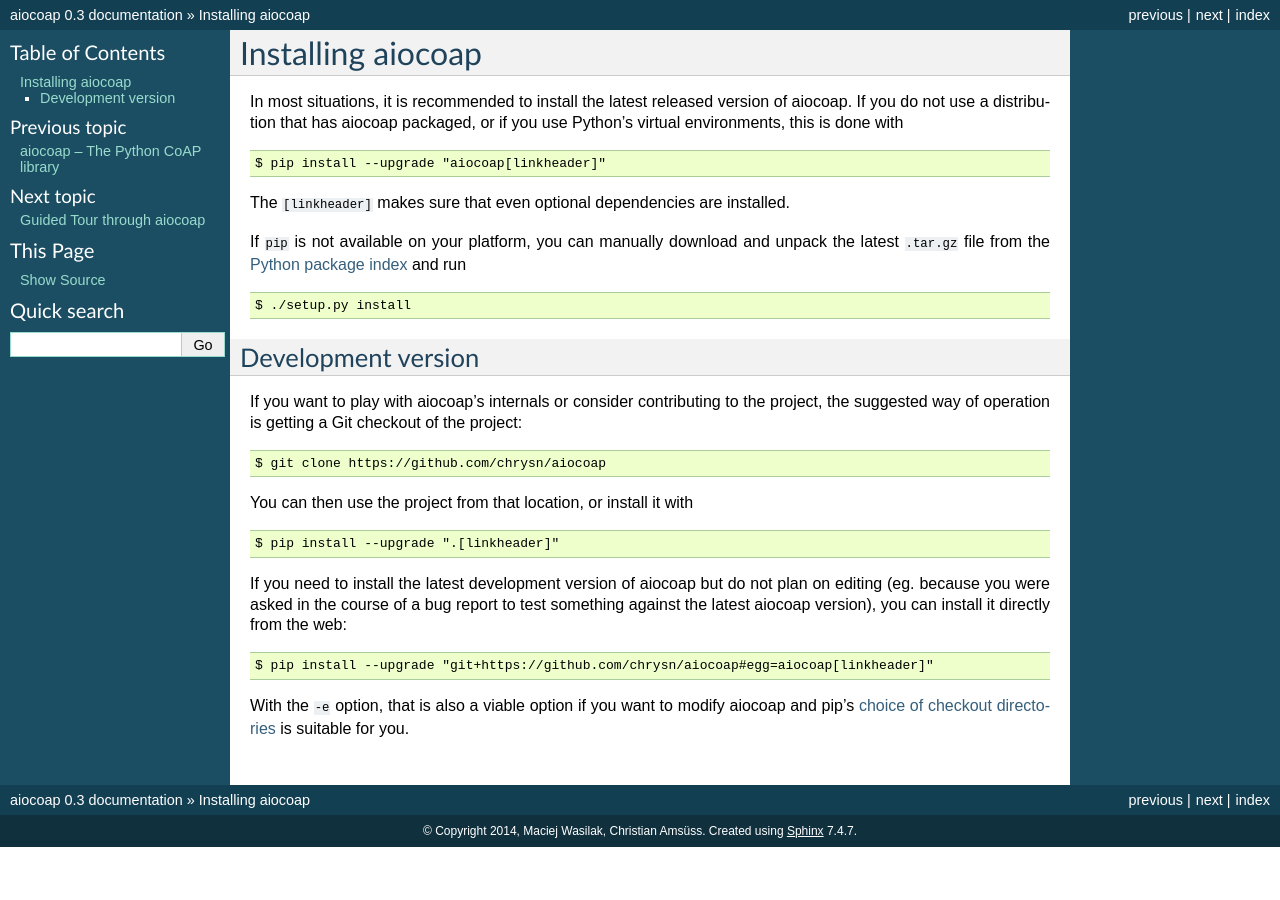
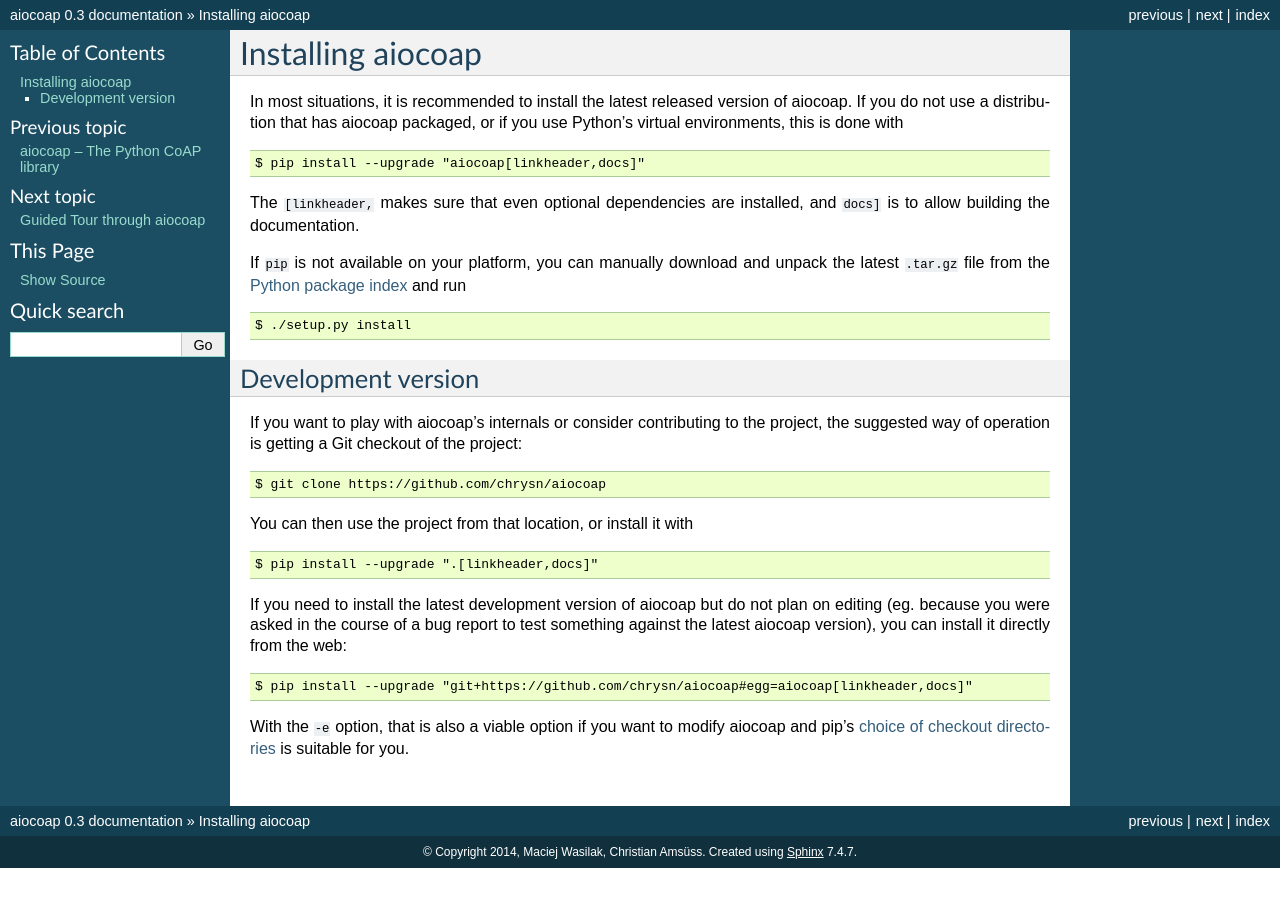
Before and after one commit to chrysn/aiocoap, a Sphinx documentation site: the page built from doc/installation.rst, in a window 1280 px wide. Built offline with Sphinx 7.4.7, drawn with Linux system fonts in a browser that asks for light colours; pages that are not in the unit, such as notebooks, are missing from menus.

Commit message:
doc: Use sphinxarg to build documentation and man pages for tools

```diff
--- a/doc/aiocoap_index.py
+++ b/doc/aiocoap_index.py
@@ -82,6 +82,19 @@
 
                     aiocoap.numbers.*
                 """).format(x=x)
+        elif x.startswith('aiocoap.cli.'):
+            executablename = "aiocoap-" + x[len('aiocoap.cli.'):]
+            # no ".. automodule:: {x}" because the doc string is already used
+            # by the argparse, and thus would be repeated
+            text = textwrap.dedent("""
+                    {executablename}
+                    ==============================
+
+                    .. argparse::
+                        :ref: {x}.build_parser
+                        :prog: {executablename}
+
+                    """).format(x=x, executablename=executablename)
         else:
             text += textwrap.dedent("""
                 .. automodule:: {x}
--- a/doc/conf.py
+++ b/doc/conf.py
@@ -33,6 +33,7 @@
 extensions = [
     'sphinx.ext.autodoc',
     'aiocoap_index',
+    'sphinxarg.ext',
 ]
 
 # Add any paths that contain templates here, relative to this directory.
@@ -184,3 +185,9 @@
 htmlhelp_basename = 'aiocoap'
 
 autodoc_member_order = 'bysource'
+
+
+man_pages = [
+        ('module/aiocoap.cli.client', 'aiocoap-client', 'query CoAP servers from the command line', '', 1),
+        ('module/aiocoap.cli.proxy', 'aiocoap-proxy', 'forward and reverse proxy server for CoAP', '', 1),
+        ]
--- a/doc/index.rst
+++ b/doc/index.rst
@@ -19,8 +19,6 @@
    module/aiocoap.proxy.client
    module/aiocoap.proxy.server
    module/aiocoap.cli
-   module/aiocoap.cli.client
-   module/aiocoap.cli.proxy
    module/aiocoap.numbers
    module/aiocoap.error
    module/aiocoap.optiontypes
--- a/doc/installation.rst
+++ b/doc/installation.rst
@@ -7,9 +7,10 @@
 
 ::
 
-    $ pip install --upgrade "aiocoap[linkheader]"
+    $ pip install --upgrade "aiocoap[linkheader,docs]"
 
-The ``[linkheader]`` makes sure that even optional dependencies are installed.
+The ``[linkheader,`` makes sure that even optional dependencies are installed,
+and ``docs]`` is to allow building the documentation.
 
 .. is there an "install all extas" option?
 
@@ -33,14 +34,14 @@
 
 ::
 
-    $ pip install --upgrade ".[linkheader]"
+    $ pip install --upgrade ".[linkheader,docs]"
 
 If you need to install the latest development version of aiocoap but do not
 plan on editing (eg. because you were asked in the course of a bug report to
 test something against the latest aiocoap version), you can install it directly
 from the web::
 
-    $ pip install --upgrade "git+https://github.com/chrysn/aiocoap#egg=aiocoap[linkheader]"
+    $ pip install --upgrade "git+https://github.com/chrysn/aiocoap#egg=aiocoap[linkheader,docs]"
 
 With the ``-e`` option, that is also a viable option if you want to modify
 aiocoap and pip's `choice of checkout directories`_ is suitable for you.
--- a/setup.py
+++ b/setup.py
@@ -72,6 +72,7 @@
     python_requires='>=3.3',
     extras_require={
         'linkheader': ['LinkHeader'],
+        'docs': ['sphinx', 'sphinx-argparse'],
         ':python_version<"3.4"': ['asyncio'],
         },
 
```
Also changed, not shown: doc/tools.rst (+6 -2 lines), 1 other file.
